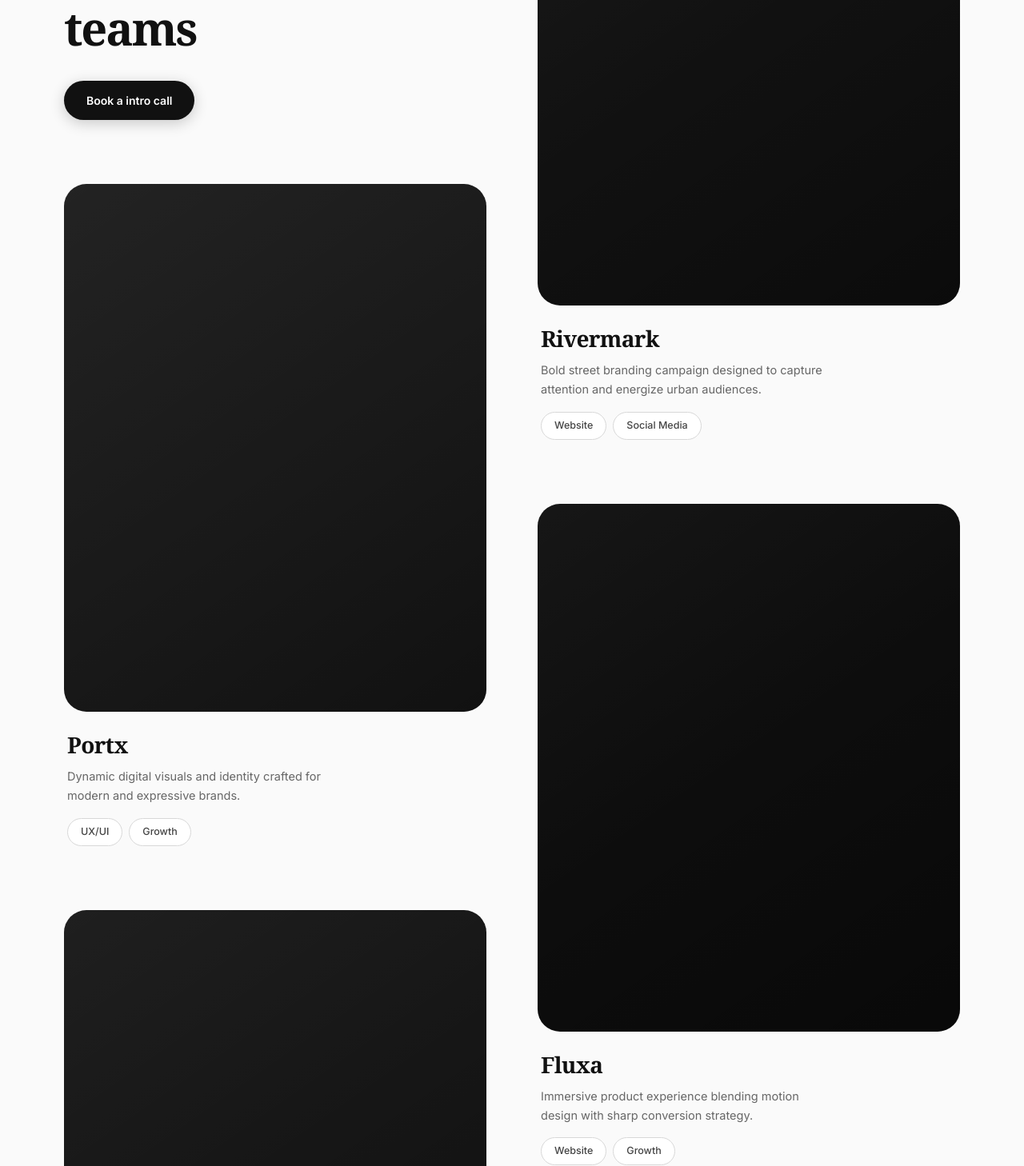
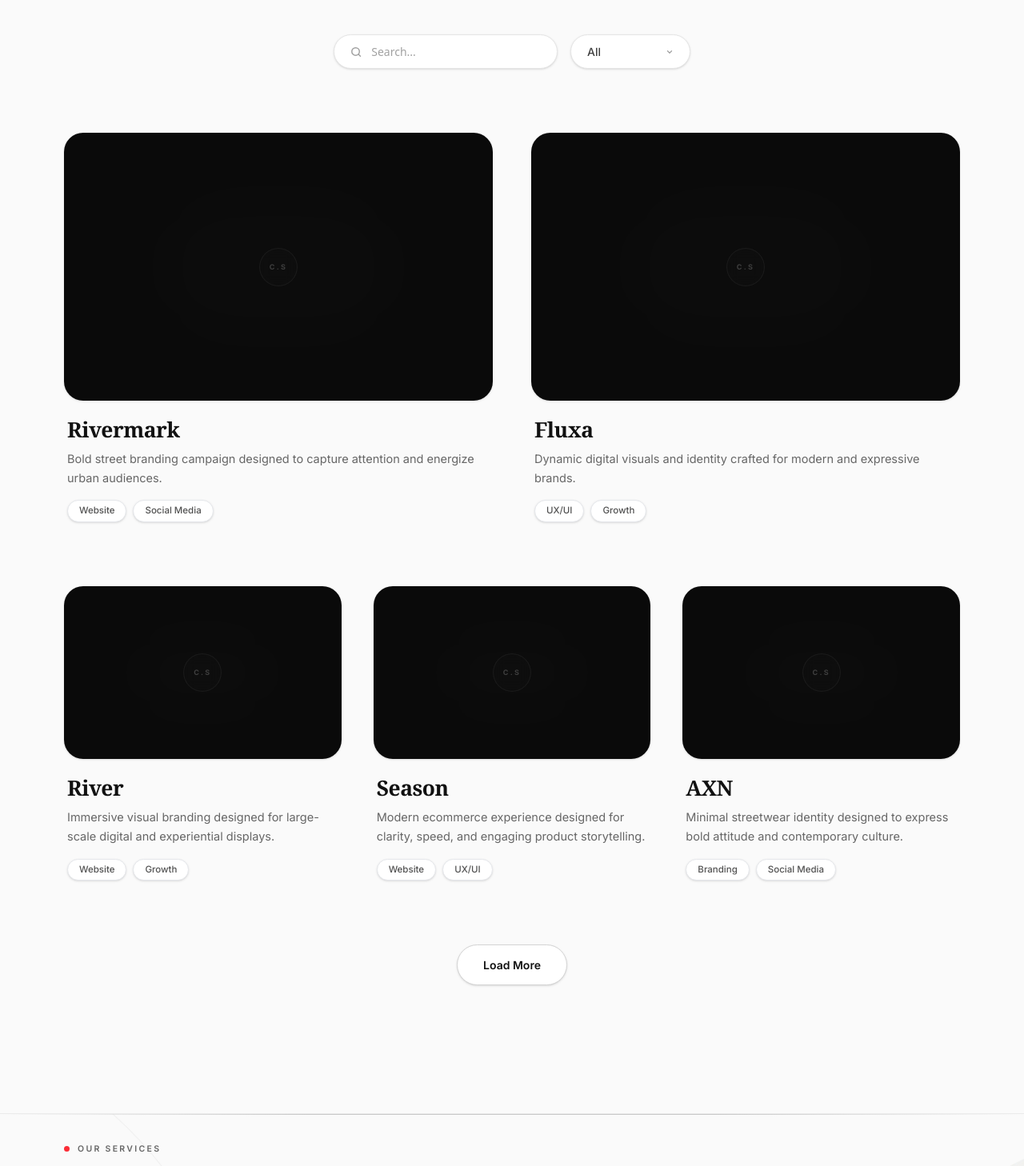
Before and after one commit to alfindwiyanto200-cyber/circlestudio, a Next.js app: page / in a window 1280 px wide. Shown: the part 1879-3337 px from the top of the page at 80% size. Built offline with nearby package versions, Linux system fonts and the light colour scheme.

Commit message:
feat: implement Works / Projects Archive with dynamic grid, search, filter and animations

```diff
--- a/src/components/FeaturedWork.tsx
+++ b/src/components/FeaturedWork.tsx
@@ -1,217 +1,183 @@
 'use client';
 
-import { useRef, useState } from 'react';
-import {
-  motion,
-  useInView,
-  useMotionValue,
-  useSpring,
-  AnimatePresence,
-} from 'framer-motion';
+import { useState, useRef } from 'react';
+import { motion, AnimatePresence, useInView } from 'framer-motion';
 
-/* ─────────────────────────────────────────
-   Project data
-   Swap `image` later with your real photos —
-   right now we use solid dark bg as placeholder.
-───────────────────────────────────────────── */
+// Types
 interface Project {
   id: string;
   title: string;
   desc: string;
   tags: string[];
-  /** Hex for the dark placeholder swatch */
-  bg: string;
-  /** Will be used as <img src> once you add real photos */
   image?: string;
 }
 
-const LEFT_PROJECTS: Project[] = [
-  {
-    id: 'portx',
-    title: 'Portx',
-    desc: 'Dynamic digital visuals and identity crafted for modern and expressive brands.',
-    tags: ['UX/UI', 'Growth'],
-    bg: '#1A1A1A',
-  },
-  {
-    id: 'season',
-    title: 'Season',
-    desc: 'A refined seasonal collection launch built for elegance and digital storytelling.',
-    tags: ['Website', 'UX/UI'],
-    bg: '#161616',
-  },
-];
-
-const RIGHT_PROJECTS: Project[] = [
+// Project database
+const PROJECTS: Project[] = [
+  // Row 1 (2 items - Featured / Wide)
   {
     id: 'rivermark',
     title: 'Rivermark',
     desc: 'Bold street branding campaign designed to capture attention and energize urban audiences.',
     tags: ['Website', 'Social Media'],
-    bg: '#111111',
+    image: '', // Can be filled with image URL later
   },
   {
     id: 'fluxa',
     title: 'Fluxa',
-    desc: 'Immersive product experience blending motion design with sharp conversion strategy.',
+    desc: 'Dynamic digital visuals and identity crafted for modern and expressive brands.',
+    tags: ['UX/UI', 'Growth'],
+    image: '', // Can be filled with image URL later
+  },
+  // Row 2 (3 items)
+  {
+    id: 'river',
+    title: 'River',
+    desc: 'Immersive visual branding designed for large-scale digital and experiential displays.',
     tags: ['Website', 'Growth'],
-    bg: '#0D0D0D',
+    image: '',
+  },
+  {
+    id: 'season',
+    title: 'Season',
+    desc: 'Modern ecommerce experience designed for clarity, speed, and engaging product storytelling.',
+    tags: ['Website', 'UX/UI'],
+    image: '',
   },
   {
     id: 'axn',
     title: 'AXN',
-    desc: 'Bold identity and social presence for an entertainment brand targeting Gen Z.',
+    desc: 'Minimal streetwear identity designed to express bold attitude and contemporary culture.',
     tags: ['Branding', 'Social Media'],
-    bg: '#141414',
+    image: '',
+  },
+  // Row 3 (3 items)
+  {
+    id: 'nova',
+    title: 'Nova',
+    desc: 'Clean product interface designed to simplify complex digital interactions.',
+    tags: ['UX/UI', 'Website', 'Growth'],
+    image: '',
+  },
+  {
+    id: 'lumen-studio',
+    title: 'Lumen Studio',
+    desc: 'Brand identity and digital experience for a boutique creative studio.',
+    tags: ['Branding', 'UX/UI', 'Social Media'],
+    image: '',
+  },
+  {
+    id: 'northbound',
+    title: 'Northbound',
+    desc: 'Editorial-led website redesign for an outdoor lifestyle label.',
+    tags: ['Social Media', 'UX/UI', 'Website'],
+    image: '',
   },
 ];
 
-/* ─────────────────────────────────────────
-   ProjectCard
-   Layers:
-   1. scroll-triggered fade+slide reveal
-   2. image zoom on hover (scale 1.05)
-   3. magnetic "Open Project" badge that
-      follows the cursor within the card
-───────────────────────────────────────────── */
-function ProjectCard({
-  project,
-  delay = 0,
-}: {
-  project: Project;
-  delay?: number;
-}) {
-  const imgRef = useRef<HTMLDivElement>(null);
-  const [hovered, setHovered] = useState(false);
+// SVG Search Icon
+const SearchIcon = () => (
+  <svg
+    width="16"
+    height="16"
+    viewBox="0 0 24 24"
+    fill="none"
+    stroke="currentColor"
+    strokeWidth="2.5"
+    strokeLinecap="round"
+    strokeLinejoin="round"
+    className="text-neutral-400"
+  >
+    <circle cx="11" cy="11" r="8" />
+    <path d="m21 21-4.3-4.3" />
+  </svg>
+);
 
-  /* Raw mouse position inside the card */
-  const rawX = useMotionValue(0);
-  const rawY = useMotionValue(0);
+// SVG Chevron Down Icon
+const ChevronDownIcon = () => (
+  <svg
+    width="10"
+    height="10"
+    viewBox="0 0 24 24"
+    fill="none"
+    stroke="currentColor"
+    strokeWidth="3"
+    strokeLinecap="round"
+    strokeLinejoin="round"
+    className="text-neutral-400"
+  >
+    <path d="m6 9 6 6 6-6" />
+  </svg>
+);
 
-  /* Spring-smoothed values → elastic, not snappy */
-  const x = useSpring(rawX, { stiffness: 220, damping: 28, mass: 0.8 });
-  const y = useSpring(rawY, { stiffness: 220, damping: 28, mass: 0.8 });
+export default function FeaturedWork() {
+  const sectionRef = useRef<HTMLDivElement>(null);
+  const inView = useInView(sectionRef, { once: true, margin: '-60px' });
 
-  const handleMouseMove = (e: React.MouseEvent<HTMLDivElement>) => {
-    if (!imgRef.current) return;
-    const rect = imgRef.current.getBoundingClientRect();
-    rawX.set(e.clientX - rect.left);
-    rawY.set(e.clientY - rect.top);
+  // States for search and filter
+  const [searchQuery, setSearchQuery] = useState('');
+  const [selectedCategory, setSelectedCategory] = useState('All');
+  const [isDropdownOpen, setIsDropdownOpen] = useState(false);
+  const [visibleCount, setVisibleCount] = useState(5); // Start with 5 projects (Row 1 + Row 2)
+
+  const categories = ['All', 'Website', 'UX/UI', 'Growth', 'Branding', 'Social Media'];
+
+  // Filtering Logic
+  const filteredProjects = PROJECTS.filter((project) => {
+    const matchesSearch =
+      project.title.toLowerCase().includes(searchQuery.toLowerCase()) ||
+      project.desc.toLowerCase().includes(searchQuery.toLowerCase()) ||
+      project.tags.some((tag) => tag.toLowerCase().includes(searchQuery.toLowerCase()));
+
+    const matchesCategory =
+      selectedCategory === 'All' ||
+      project.tags.includes(selectedCategory);
+
+    return matchesSearch && matchesCategory;
+  });
+
+  const visibleProjects = filteredProjects.slice(0, visibleCount);
+  const hasMore = filteredProjects.length > visibleCount;
+
+  // Staggered motion variants
+  const containerVariants = {
+    hidden: { opacity: 0 },
+    show: {
+      opacity: 1,
+      transition: {
+        staggerChildren: 0.08,
+      },
+    },
+  };
+
+  const itemVariants = {
+    hidden: { opacity: 0, y: 32 },
+    show: {
+      opacity: 1,
+      y: 0,
+      transition: {
+        type: 'spring',
+        stiffness: 80,
+        damping: 15,
+      },
+    },
+  };
+
+  // Stagger dynamic grids
+  const featuredRow = visibleProjects.slice(0, 2);
+  const archiveGrid = visibleProjects.slice(2);
+
+  const handleLoadMore = () => {
+    setVisibleCount(PROJECTS.length); // Reveal all 8 projects
   };
 
   return (
-    <motion.article
-      initial={{ opacity: 0, y: 48 }}
-      whileInView={{ opacity: 1, y: 0 }}
-      viewport={{ once: true, margin: '-60px' }}
-      transition={{ duration: 0.78, ease: [0.22, 1, 0.36, 1], delay }}
-    >
-      {/* ── Media container ── */}
-      <div
-        ref={imgRef}
-        className="relative overflow-hidden rounded-[28px] aspect-[4/5] cursor-none"
-        onMouseMove={handleMouseMove}
-        onMouseEnter={() => setHovered(true)}
-        onMouseLeave={() => setHovered(false)}
-      >
-        {/* Dark placeholder — replace with <Image src={project.image} fill … /> */}
-        <motion.div
-          className="absolute inset-0"
-          style={{ backgroundColor: project.bg }}
-          animate={{ scale: hovered ? 1.05 : 1 }}
-          transition={{ duration: 0.65, ease: [0.25, 0.46, 0.45, 0.94] }}
-        />
-
-        {/* Inner gradient overlay for depth even on solid bg */}
-        <div
-          aria-hidden
-          className="absolute inset-0 pointer-events-none"
-          style={{
-            background:
-              'linear-gradient(145deg, rgba(255,255,255,0.04) 0%, transparent 50%, rgba(0,0,0,0.35) 100%)',
-          }}
-        />
-
-        {/* ── Magnetic "Open Project" badge ── */}
-        <AnimatePresence>
-          {hovered && (
-            <motion.div
-              key="cursor-badge"
-              className="absolute top-0 left-0 z-20 pointer-events-none"
-              style={{ x, y }}
-              initial={{ opacity: 0, scale: 0.55 }}
-              animate={{ opacity: 1, scale: 1 }}
-              exit={{ opacity: 0, scale: 0.55 }}
-              transition={{ duration: 0.22, ease: 'easeOut' }}
-            >
-              {/* Centered via -translate-x/y-1/2 so badge is centred on cursor */}
-              <div
-                className="
-                  -translate-x-1/2 -translate-y-1/2
-                  w-[110px] h-[110px]
-                  rounded-full
-                  bg-black/65 backdrop-blur-md
-                  flex flex-col items-center justify-center
-                  text-white text-[13px] font-semibold text-center leading-snug
-                  shadow-[0_8px_36px_rgba(0,0,0,0.45)]
-                "
-                style={{ fontFamily: 'var(--font-inter), Inter, sans-serif' }}
-              >
-                Open<br />Project
-              </div>
-            </motion.div>
-          )}
-        </AnimatePresence>
-      </div>
-
-      {/* ── Project info ── */}
-      <div className="mt-6 px-1">
-        <h3
-          className="font-serif text-[1.75rem] font-bold text-[#111] leading-tight tracking-[-0.025em]"
-        >
-          {project.title}
-        </h3>
-
-        <p
-          className="mt-2.5 text-[14.5px] leading-[1.65] text-[#666] max-w-[360px]"
-          style={{ fontFamily: 'var(--font-inter), Inter, sans-serif' }}
-        >
-          {project.desc}
-        </p>
-
-        <div className="flex flex-wrap gap-2 mt-4">
-          {project.tags.map((tag) => (
-            <span
-              key={tag}
-              className="
-                border border-[#D8D8D8] bg-white rounded-full
-                px-4 py-[7px]
-                text-[12.5px] font-medium text-[#444]
-              "
-              style={{ fontFamily: 'var(--font-inter), Inter, sans-serif' }}
-            >
-              {tag}
-            </span>
-          ))}
-        </div>
-      </div>
-    </motion.article>
-  );
-}
-
-/* ─────────────────────────────────────────
-   Main section
-───────────────────────────────────────────── */
-export default function FeaturedWork() {
-  const headerRef = useRef<HTMLDivElement>(null);
-  const inView = useInView(headerRef, { once: true, margin: '-80px' });
-
-  return (
     <section
+      ref={sectionRef}
       id="featured-work"
       className="relative w-full bg-[#FAFAFA] border-t border-[#EBEBEB] overflow-x-hidden"
     >
-      {/* Top hairline accent */}
+      {/* Top accent hairline */}
       <div
         aria-hidden
         className="pointer-events-none absolute inset-x-0 top-0 h-px"
@@ -223,23 +189,10 @@ export default function FeaturedWork() {
 
       <div className="max-w-[1280px] mx-auto px-6 md:px-12 lg:px-20 pt-24 pb-32 md:pt-32 md:pb-40">
 
-        {/*
-         * ── 2-Column staggered layout ──────────────────────────────
-         * The section header lives in the LEFT column as the first slot.
-         * Because it is taller than a card, it naturally pushes the left
-         * project cards down — creating the asymmetric stagger visible in
-         * the reference WITHOUT any artificial margin hacks.
-         * The RIGHT column starts from the very top → Rivermark appears
-         * beside the intro text, just like in the reference.
-         * ────────────────────────────────────────────────────────── */}
-        <div className="grid grid-cols-1 md:grid-cols-2 gap-x-8 lg:gap-x-16 gap-y-16 md:gap-y-20 items-start">
+        {/* ── 1. Header & Controls Section ── */}
+        <div className="flex flex-col items-center text-center mb-16 md:mb-20">
 
-          {/* ── LEFT column ────────────────────────── */}
-          <div className="flex flex-col gap-16 md:gap-20">
-
-            {/* Section intro header */}
-            <div ref={headerRef}>
-              {/* Badge */}
+          {/* Section Badge (Red Dot + Featured Work) */}
           <motion.div
             initial={{ opacity: 0, y: 12 }}
             animate={inView ? { opacity: 1, y: 0 } : {}}
@@ -262,64 +215,230 @@ export default function FeaturedWork() {
             transition={{ duration: 0.72, ease: [0.22, 1, 0.36, 1], delay: 0.1 }}
             className="
               font-serif font-bold text-[#111]
-                  text-[2.6rem] md:text-[3.1rem] lg:text-[3.6rem]
-                  leading-[1.04] tracking-[-0.035em]
-                  max-w-[480px]
+              text-[2.6rem] md:text-[3.8rem] lg:text-[4.5rem]
+              leading-[1.1] tracking-[-0.035em]
+              max-w-4xl mx-auto
             "
           >
             Selected projects built with ambitious brands and bold teams
           </motion.h2>
 
-              {/* CTA pill button */}
-              <motion.button
+          {/* Filter & Search Controls */}
+          <motion.div
             initial={{ opacity: 0, y: 16 }}
             animate={inView ? { opacity: 1, y: 0 } : {}}
-                transition={{ duration: 0.6, ease: 'easeOut', delay: 0.22 }}
-                whileHover={{
-                  scale: 1.04,
-                  boxShadow: '0 10px 36px rgba(0,0,0,0.22)',
-                  transition: { type: 'spring', stiffness: 360, damping: 22 },
+            transition={{ duration: 0.6, ease: 'easeOut', delay: 0.2 }}
+            className="flex flex-col sm:flex-row items-center justify-center gap-4 mt-10 w-full max-w-lg mx-auto"
+          >
+            {/* Search Input Bar */}
+            <div className="flex items-center gap-3 px-5 py-2.5 rounded-full border border-neutral-200 bg-white shadow-sm transition-all focus-within:border-neutral-400 focus-within:shadow-md w-full sm:w-[280px]">
+              <SearchIcon />
+              <input
+                type="text"
+                placeholder="Search..."
+                value={searchQuery}
+                onChange={(e) => {
+                  setSearchQuery(e.target.value);
+                  setVisibleCount(PROJECTS.length); // auto-expand on search
                 }}
-                whileTap={{ scale: 0.97 }}
+                className="outline-none bg-transparent w-full text-[14px] text-neutral-800 placeholder-neutral-400 font-sans"
+              />
+            </div>
+
+            {/* Dropdown Filter Pill */}
+            <div className="relative w-full sm:w-auto">
+              <button
+                onClick={() => setIsDropdownOpen(!isDropdownOpen)}
+                className="flex items-center justify-between gap-3 px-5 py-2.5 rounded-full border border-neutral-200 bg-white text-[14px] font-medium text-neutral-700 hover:bg-neutral-50 active:scale-98 transition-all shadow-sm cursor-pointer w-full sm:w-[150px]"
+                style={{ fontFamily: 'var(--font-inter), Inter, sans-serif' }}
+              >
+                <span>{selectedCategory}</span>
+                <ChevronDownIcon />
+              </button>
+
+              <AnimatePresence>
+                {isDropdownOpen && (
+                  <motion.div
+                    initial={{ opacity: 0, y: 8, scale: 0.95 }}
+                    animate={{ opacity: 1, y: 0, scale: 1 }}
+                    exit={{ opacity: 0, y: 8, scale: 0.95 }}
+                    transition={{ duration: 0.15, ease: 'easeOut' }}
+                    className="absolute right-0 mt-2 w-48 rounded-2xl border border-neutral-100 bg-white p-2 shadow-xl z-30 overflow-hidden text-left"
+                  >
+                    {categories.map((cat) => (
+                      <button
+                        key={cat}
+                        onClick={() => {
+                          setSelectedCategory(cat);
+                          setIsDropdownOpen(false);
+                          setVisibleCount(PROJECTS.length); // auto-expand on filter
+                        }}
+                        className={`w-full text-left px-4 py-2 rounded-xl text-sm transition-colors cursor-pointer ${
+                          selectedCategory === cat
+                            ? 'bg-neutral-900 text-white'
+                            : 'text-neutral-700 hover:bg-neutral-100'
+                        }`}
+                        style={{ fontFamily: 'var(--font-inter), Inter, sans-serif' }}
+                      >
+                        {cat}
+                      </button>
+                    ))}
+                  </motion.div>
+                )}
+              </AnimatePresence>
+            </div>
+          </motion.div>
+
+        </div>
+
+        {/* ── 2 & 3. Dynamic Grid Layout & Cards ── */}
+        <AnimatePresence mode="wait">
+          {visibleProjects.length === 0 ? (
+            <motion.div
+              initial={{ opacity: 0 }}
+              animate={{ opacity: 1 }}
+              exit={{ opacity: 0 }}
+              className="text-center py-16 text-neutral-400 font-sans"
+            >
+              No projects match your search or filter criteria.
+            </motion.div>
+          ) : (
+            <motion.div
+              key={`${searchQuery}-${selectedCategory}-${visibleCount}`}
+              variants={containerVariants}
+              initial="hidden"
+              animate="show"
+              className="flex flex-col gap-16 md:gap-20"
+            >
+              {/* Row 1: Featured 2-Column Grid */}
+              {featuredRow.length > 0 && (
+                <div className="grid grid-cols-1 md:grid-cols-2 gap-8 lg:gap-12">
+                  {featuredRow.map((project) => (
+                    <ProjectCard key={project.id} project={project} variants={itemVariants} />
+                  ))}
+                </div>
+              )}
+
+              {/* Row 2 & 3: Archive 3-Column Grid */}
+              {archiveGrid.length > 0 && (
+                <div className="grid grid-cols-1 md:grid-cols-3 gap-8 lg:gap-10">
+                  {archiveGrid.map((project) => (
+                    <ProjectCard key={project.id} project={project} variants={itemVariants} />
+                  ))}
+                </div>
+              )}
+            </motion.div>
+          )}
+        </AnimatePresence>
+
+        {/* ── 4. Bottom Controls (Load More) ── */}
+        {hasMore && (
+          <motion.div
+            initial={{ opacity: 0, y: 16 }}
+            animate={inView ? { opacity: 1, y: 0 } : {}}
+            transition={{ duration: 0.6, delay: 0.3 }}
+            className="flex justify-center mt-20"
+          >
+            <button
+              onClick={handleLoadMore}
               className="
-                  mt-9
-                  inline-flex items-center
-                  bg-[#111] text-white
-                  px-7 py-3.5 rounded-full
-                  text-[14px] font-semibold
-                  shadow-[0_4px_18px_rgba(0,0,0,0.20)]
-                  cursor-pointer select-none
+                px-8 py-3.5
+                bg-white border border-neutral-300
+                text-[#111] text-[14px] font-semibold
+                rounded-full shadow-sm
+                hover:bg-neutral-50 hover:border-neutral-400
+                active:scale-97
+                transition-all duration-300
+                cursor-pointer
               "
               style={{ fontFamily: 'var(--font-inter), Inter, sans-serif' }}
             >
-                Book a intro call
-              </motion.button>
-            </div>
+              Load More
+            </button>
+          </motion.div>
+        )}
 
-            {/* Left column project cards */}
-            {LEFT_PROJECTS.map((project, idx) => (
-              <ProjectCard
-                key={project.id}
-                project={project}
-                delay={idx * 0.1 + 0.05}
-              />
-            ))}
-          </div>
-
-          {/* ── RIGHT column ───────────────────────── */}
-          {/* No extra top margin — naturally aligns with the intro text area */}
-          <div className="flex flex-col gap-16 md:gap-20">
-            {RIGHT_PROJECTS.map((project, idx) => (
-              <ProjectCard
-                key={project.id}
-                project={project}
-                delay={idx * 0.1}
-              />
-            ))}
-          </div>
-
-        </div>
       </div>
     </section>
   );
 }
+
+/* ── ProjectCard Component ── */
+function ProjectCard({
+  project,
+  variants,
+}: {
+  project: Project;
+  variants: any;
+}) {
+  return (
+    <motion.article
+      variants={variants}
+      className="group flex flex-col cursor-default"
+      whileHover={{ y: -4 }}
+      transition={{ duration: 0.35, ease: 'easeOut' }}
+    >
+      {/* Media Container (16:10 aspect ratio, thick rounded corners) */}
+      <div className="relative w-full aspect-[16/10] bg-neutral-950 rounded-[24px] overflow-hidden flex items-center justify-center shadow-sm group-hover:shadow-md transition-shadow duration-500">
+        {project.image ? (
+          <img
+            src={project.image}
+            alt={project.title}
+            className="w-full h-full object-cover transition-transform duration-700 ease-out group-hover:scale-[1.03]"
+          />
+        ) : (
+          // Premium minimalist fallback background
+          <div className="absolute inset-0 flex items-center justify-center">
+            {/* Subtle glow / circular aura */}
+            <div className="absolute w-[60%] h-[60%] rounded-full bg-white/[0.01] filter blur-[40px] transition-all duration-700 group-hover:bg-white/[0.02] group-hover:scale-110" />
+
+            {/* Minimal line-art detail */}
+            <div className="w-12 h-12 rounded-full border border-white/5 flex items-center justify-center bg-white/[0.01] backdrop-blur-sm transition-transform duration-500 group-hover:scale-105">
+              <span
+                className="text-[9px] tracking-[0.25em] text-white/20 uppercase font-sans font-bold select-none"
+                style={{ fontFamily: 'var(--font-inter), Inter, sans-serif' }}
+              >
+                C.S
+              </span>
+            </div>
+
+            {/* Subtle hover gradient overlay */}
+            <div className="absolute inset-0 bg-gradient-to-tr from-transparent via-white/[0.01] to-transparent opacity-0 group-hover:opacity-100 transition-opacity duration-700 pointer-events-none" />
+          </div>
+        )}
+      </div>
+
+      {/* Project Metadata (Below Media) */}
+      <div className="mt-5 px-1">
+        <h3 className="font-serif font-bold text-[1.65rem] text-[#111111] leading-tight tracking-[-0.02em]">
+          {project.title}
+        </h3>
+
+        <p
+          className="mt-2 text-[14.5px] leading-relaxed text-[#666666] max-w-xl"
+          style={{ fontFamily: 'var(--font-inter), Inter, sans-serif' }}
+        >
+          {project.desc}
+        </p>
+
+        {/* Category Tag Pills */}
+        <div className="flex flex-wrap gap-2 mt-4">
+          {project.tags.map((tag) => (
+            <span
+              key={tag}
+              className="
+                rounded-full bg-white border border-[#E5E7EB]
+                px-3.5 py-1
+                text-[11.5px] font-medium text-neutral-600
+                shadow-sm select-none
+              "
+              style={{ fontFamily: 'var(--font-inter), Inter, sans-serif' }}
+            >
+              {tag}
+            </span>
+          ))}
+        </div>
+      </div>
+    </motion.article>
+  );
+}
```
Lines whose indentation alone changed are shown as unchanged.
